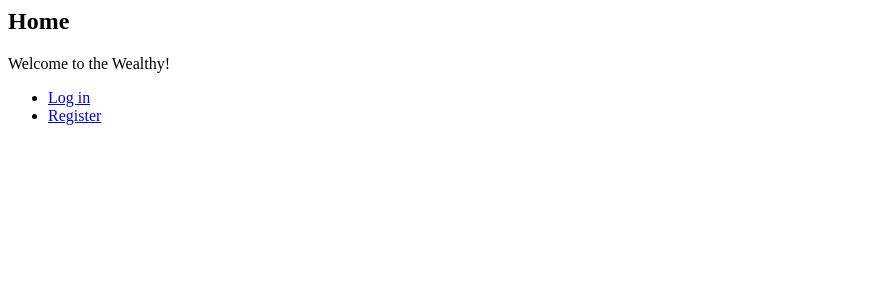
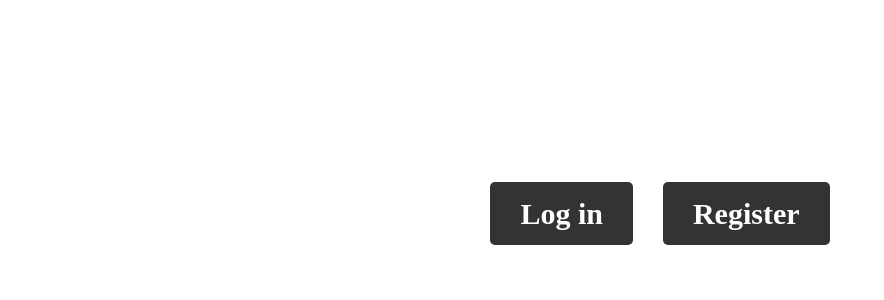
Before and after one commit to MaksPek03/Wealthy, a Django app: template core/templates/core/home.html in a window 1280 px wide. Shown: the top 300 px of the page, without its empty margins (0-884 px from the left). Run offline with Django 5.2, Linux system fonts and the light colour scheme; the template is opened without the code that fills it, so the values that code supplies are empty.

Commit message:
change_settings, and base.html and start page

```diff
--- a/asset_tracker/settings.py
+++ b/asset_tracker/settings.py
@@ -82,9 +82,9 @@ TIME_ZONE = 'UTC'
 USE_I18N = True
 USE_TZ = True
 
-STATIC_URL = 'static/'
-#STATIC_ROOT = os.path.join(BASE_DIR, 'staticfiles')
-STATIC_ROOT = BASE_DIR/'assets'
+STATIC_URL = '/static/'
+STATIC_ROOT = BASE_DIR / "staticfiles"
+STATICFILES_DIRS = [BASE_DIR / "static"]
 STATICFILES_STORAGE = 'whitenoise.storage.CompressedManifestStaticFilesStorage'
 DEFAULT_AUTO_FIELD = 'django.db.models.BigAutoField'
 ## zmianyttrttt
--- /dev/null
+++ b/core/static/core/css/style.css
@@ -0,0 +1,29 @@
+.main_menu{
+    list-style:none;
+    display:flex;
+    gap: 30px;
+    justify-content: center;
+    margin-top: 100px;
+
+}
+.main_menu li a{
+    text-decoration: none;
+    background: #333;
+    color:white;
+    border-radius:5px;
+    padding: 15px 30px;
+    font-size: 30px;
+    font-weight: bold;
+}
+
+.main_h2{
+    justify-content: center;
+}
+.main_h2{
+    text-align: center;
+    font-size: 40px;
+    color: white;
+    font-weight: bold;
+    letter-spacing: 1px;
+    margin-top: 50px;
+}
--- /dev/null
+++ b/core/templates/core/base.html
@@ -0,0 +1,17 @@
+{% load static %}
+<!DOCTYPE html>
+<html lang="pl">
+    <head>
+        <meta charset="UTF-8">
+        <title>{% block title %} Wealthy {%endblock%}</title>
+        <link rel="stylesheet" href="{% static 'core/css/style.css' %}">
+    </head>
+    <body>
+        <nav class="navbar">
+
+        </nav>
+        <div class="content">
+            {% block content %}{% endblock %}
+        </div>
+    </body>
+</html>
--- a/core/templates/core/home.html
+++ b/core/templates/core/home.html
@@ -1,8 +1,8 @@
+{% extends 'core/base.html' %}
 {% block content%}
-    <h2>Home</h2>
-    <p>Welcome to the Wealthy!</p>
-    <ul>
-        <li><a href="{% url 'login' %}">Log in</a></li>
-        <li><a href="{% url 'register' %}">Register</a></li>
-      </ul>
+  <h2 class="main_h2">Welcome to the Wealthy</h2>
+  <ul class="main_menu">
+    <li><a href="{% url 'login'%}">Log in</a></li>
+    <li><a href="{% url 'register' %}">Register</a></li>
+  </ul>
 {% endblock %}
--- a/core/templates/registration/login.html
+++ b/core/templates/registration/login.html
@@ -1,3 +1,4 @@
+{% extends 'core/base.html' %}
 {% block content %}
     <h2>Login</h2>
     <form method = "POST">
@@ -6,4 +7,4 @@
         <button type="submit">Login</button>
     </form>
     <p>dont have an account? <a href="{% url 'register' %}">Register</a></p>
-    {% endblock %}
+{% endblock %}
--- a/core/templates/registration/register.html
+++ b/core/templates/registration/register.html
@@ -1,3 +1,4 @@
+{% extends 'core/base.html' %}
 {% block content %}
     <h2>registration</h2>
     <form method = "POST">
@@ -6,4 +7,4 @@
         <button type="submit">Register</button>
     </form>
     <p>Already have an account? <a href="{% url 'login' %}">Login</a></p>
-    {% endblock %}
+{% endblock %}
```
Also changed, not shown: core/home.html (deleted, +0 -8 lines).
